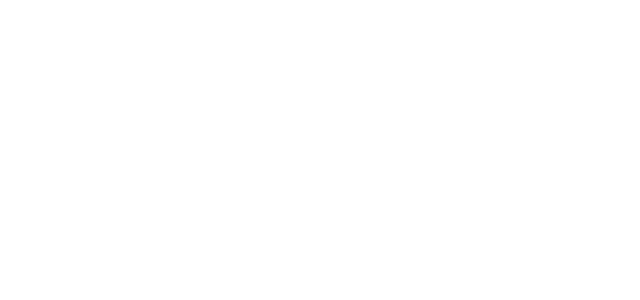
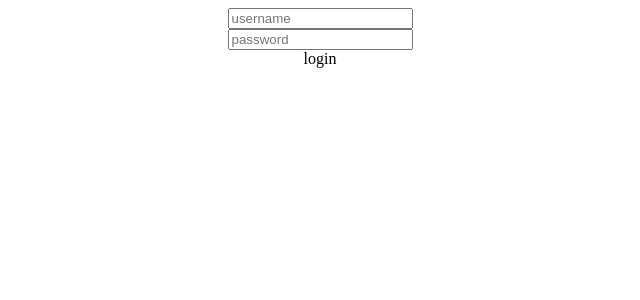
Before and after one commit to mdonlan/budget_app_client, a React app: page /login in a window 1280 px wide. Shown: the top 300 px of the page, without its empty margins (320-960 px from the left). Built offline with nearby package versions, Linux system fonts and the light colour scheme; the HTML template or start-up script is replaced by a standard one.

Commit message:
working on login

```diff
--- a/src/Components/App.js
+++ b/src/Components/App.js
@@ -7,24 +7,36 @@ import { BrowserRouter as Router, Switch, Route, Link } from "react-router-dom";
 import { Add_Transaction } from './Add_Transaction'
 import { Budget } from './Budget'
 import { Register } from './Register'
+import { Login } from './Login'
+import { validate_token } from '../api'
 
 export function App() {
-
+    const logged_in = useSelector(state => state.default.logged_in);
     const [transactions, set_transactions] = useState([]);
     const balance = useSelector(state => state.default.balance);
     const dispatch = useDispatch();
 
     useEffect(() => {
-        dispatch(set_balance(150));
-        (async () => {
-            try {
-                const response = await superagent.get('http://localhost:3000');
-                set_transactions(response.body);
-            } catch (error) {
-                console.log(error)
-            }
-        })();
-    }, [])
+        console.log('logged_in: ' + logged_in)
+        const token = localStorage.getItem("token");
+        if (token) {
+            validate_token(token);
+        }
+        // get_data_from_db();
+    }, [logged_in])
+
+
+    // useEffect(() => {
+    //     dispatch(set_balance(150));
+    //     (async () => {
+    //         try {
+    //             const response = await superagent.get('http://localhost:3000');
+    //             set_transactions(response.body);
+    //         } catch (error) {
+    //             console.log(error)
+    //         }
+    //     })();
+    // }, [])
 
     return (
         <Wrapper>
@@ -34,7 +46,7 @@ export function App() {
                     <Route path="/" exact component={Budget} />
                     {/* <Route path="/food" component={Food} />  */}
                     <Route path="/register" component={Register} />
-                    {/* <Route path="/login" component={Login} />  */}
+                    <Route path="/login" component={Login} />
                 </Switch>
             </Router>
             {/* <div>
--- a/src/Components/Budget.js
+++ b/src/Components/Budget.js
@@ -8,6 +8,7 @@ export function Budget() {
         <Wrapper>
             <Title>Budget</Title>
             <Link to="/register">register</Link>
+            <Link to="/login">login</Link>
             <Category>
                 <Category_Title>Immediate Obligations</Category_Title>
                 <Category_Item>Rent</Category_Item>
--- /dev/null
+++ b/src/Components/Login.js
@@ -0,0 +1,40 @@
+import React, { useState } from 'react'
+import styled from 'styled-components'
+import { login } from '../api'
+import { useHistory } from "react-router-dom";
+
+export function Login() {
+    const [username, set_username] = useState('');
+    const [password, set_password] = useState('');
+    const [status, set_status] = useState(null);
+
+    let history = useHistory();
+
+    async function handle_submit(data) {
+        const result = await login(data, history);
+        console.log(result)
+        // set_status(result);
+    }
+
+    return (
+        <Wrapper>
+            <Form>
+                <input onChange={e => {set_username(e.target.value)}} value={username} placeholder='username'></input>
+                <input onChange={e => {set_password(e.target.value)}} value={password} placeholder='password' type='password'></input>
+                <div onClick={() => {handle_submit({ username: username, password: password })}}>login</div>
+
+                {status &&
+                    <div>{status}</div>
+                }
+            </Form>
+        </Wrapper>
+    )
+}
+
+const Wrapper = styled.div``
+const Form = styled.form`
+    display: flex;
+    flex-direction: column;
+    align-items: center;
+    justify-content: center;
+`
--- a/src/api.js
+++ b/src/api.js
@@ -1,27 +1,47 @@
 import superagent from 'superagent'
 
 export function register_user(data) {
-    console.log(data)
-    // return axios({
-    //     method: "POST",
-    //     url: 'http://localhost:3000/register_user',
-    //     data: data
-    // })
-    // .then(res => {
-    //     // console.log(res);
-    //     localStorage.setItem("token", res.data.token);
-    //     return res.data.message;
-    // })
-    // .catch(e => {
-    //     // console.log(e);
-    //     console.log(e.response);
-    //     return e.response.data;
-    // })
-    superagent.post('http://localhost:3000/register_user')
+    return superagent.post('http://localhost:3000/register_user')
     .send(data)
     .then(res => {
-        console.log(res);
+        // console.log(res);
         localStorage.setItem("token", res.body.token);
         return res.body.message;
     })
 }
+
+export function validate_token(token) {
+    console.log("validate_token");
+    console.log(token)
+    return superagent.post('http://localhost:3000/validate_token')
+    .send({ token: token })
+    .then(res => {
+        console.log(res);
+        if (res.body.valid_token) {
+            // store.dispatch(set_logged_in(true));
+            // store.dispatch(set_username(res.data.username));
+        }
+    })
+    .catch(e => {
+        console.log(e);
+    })
+}
+
+export function login(data, history) {
+    console.log('login');
+    console.log(data);
+
+    return superagent.post('http://localhost:3000/login')
+    .send({ data: data })
+    .then(res => {
+        console.log(res);
+        console.log('logged in')
+        localStorage.setItem("token", res.body.token);
+        history.push("/");
+        return res.body.message;
+    })
+    .catch(e => {
+        console.log(e)
+        return e.message;
+    })
+}
--- a/src/store.js
+++ b/src/store.js
@@ -3,15 +3,16 @@ import { combineReducers, configureStore, createReducer, createSlice } from '@re
 const default_slice = createSlice({
     name: 'slice',
     initialState: {
+        logged_in: false,
         balance: 0
     },
     reducers: {
         set_balance: (state, action) => {
             state.balance = action.payload;
-        }
-        // set_logged_in: (state, action) => {
-        //     state.logged_in = action.payload;
-        // },
+        },
+        set_logged_in: (state, action) => {
+            state.logged_in = action.payload;
+        },
 
         // set_username: (state, action) => {
         //     state.username = action.payload;
@@ -28,8 +29,8 @@ const reducer = combineReducers({
 })
 
 export const {
-    set_balance
-    // set_logged_in,
+    set_balance,
+    set_logged_in,
     // set_username,
     // set_food_items_today
 } = default_slice.actions;
```
